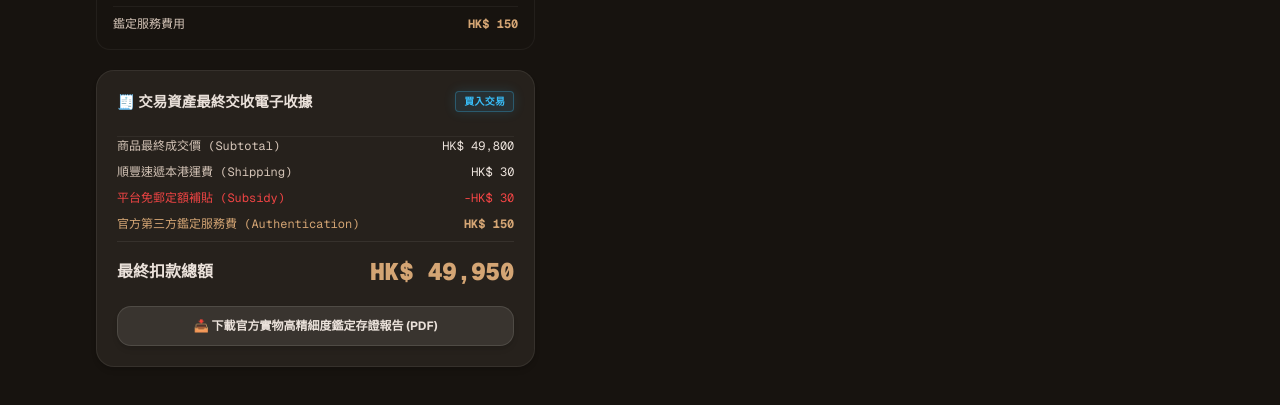
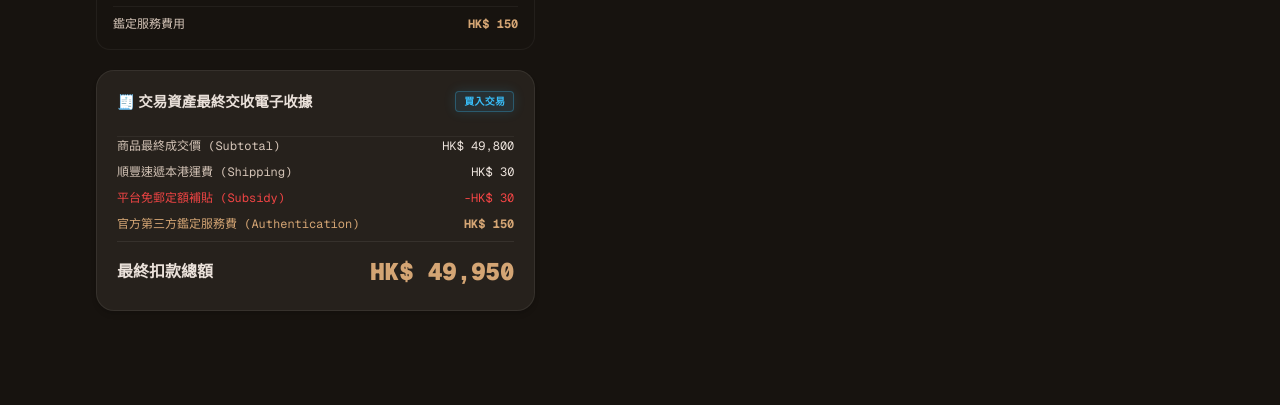
Before and after one commit to VxxxxC/Pokemon-Card-Trading-Platform-Client, a Next.js app: page /profile/user/trading/1 in a window 1280 px wide. Shown: the part 1166-1571 px from the top of the page. After the commit the page ends 1541 px from the top, so only its background shows below. Built offline with nearby package versions, Linux system fonts and the light colour scheme.

Commit message:
remove PDF

```diff
--- a/app/profile/merchant/(dashboard)/trading/[id]/page.tsx
+++ b/app/profile/merchant/(dashboard)/trading/[id]/page.tsx
@@ -297,21 +297,6 @@ export default function MerchantOrderDetailPage() {
                 </span>
               </div>
             </div>
-
-            {order.orderType === "B2C" && (
-              <button
-                type="button"
-                onClick={() =>
-                  toast.success("📥 鑑定報告已匯出", {
-                    description:
-                      "官方四維微觀光學存證鑑定報告 PDF 已成功匯出！",
-                  })
-                }
-                className="w-full h-10 bg-[#39342f] border border-[rgba(237,232,224,0.12)] hover:border-brand text-text-primary text-[12px] font-bold rounded-xl transition-all mt-2 shadow-md flex items-center justify-center gap-2 cursor-pointer"
-              >
-                📥 下載官方實物高精細度鑑定存證報告 (PDF)
-              </button>
-            )}
           </div>
         </div>
 
--- a/app/profile/user/(dashboard)/trading/[id]/page.tsx
+++ b/app/profile/user/(dashboard)/trading/[id]/page.tsx
@@ -487,21 +487,6 @@ export default function UserOrderDetailPage() {
                 </span>
               </div>
             </div>
-
-            {order.orderType === "B2C" && (
-              <button
-                type="button"
-                onClick={() =>
-                  toast.success("📥 鑑定報告已匯出", {
-                    description:
-                      "官方四維微觀光學存證鑑定報告 PDF 已成功匯出！",
-                  })
-                }
-                className="w-full h-10 bg-[#39342f] border border-[rgba(237,232,224,0.12)] hover:border-brand text-text-primary text-[12px] font-bold rounded-xl transition-all mt-2 shadow-md flex items-center justify-center gap-2 cursor-pointer"
-              >
-                📥 下載官方實物高精細度鑑定存證報告 (PDF)
-              </button>
-            )}
           </div>
         </div>
 
```
